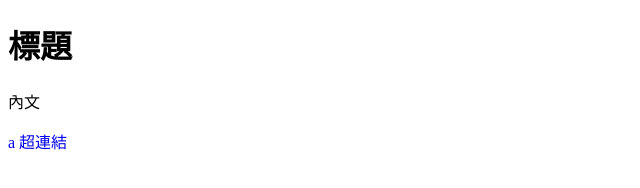
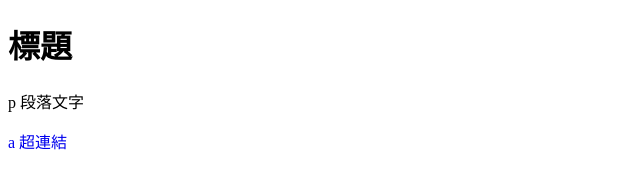
Before and after one commit to yyhurs/git-test, a plain HTML site: page index.html in a window 1280 px wide. Shown: the full height of the page, 0-640 px from the left. Drawn offline with Linux system fonts and the light colour scheme.

Commit message:
[feature-3-2] modify p tag text content

```diff
--- a/index.html
+++ b/index.html
@@ -10,7 +10,7 @@
   <body>
     <h1>標題</h1>
 
-    <p>內文</p>
+    <p>p 段落文字</p>
 
     <a href="#">a 超連結</a>
 
```
